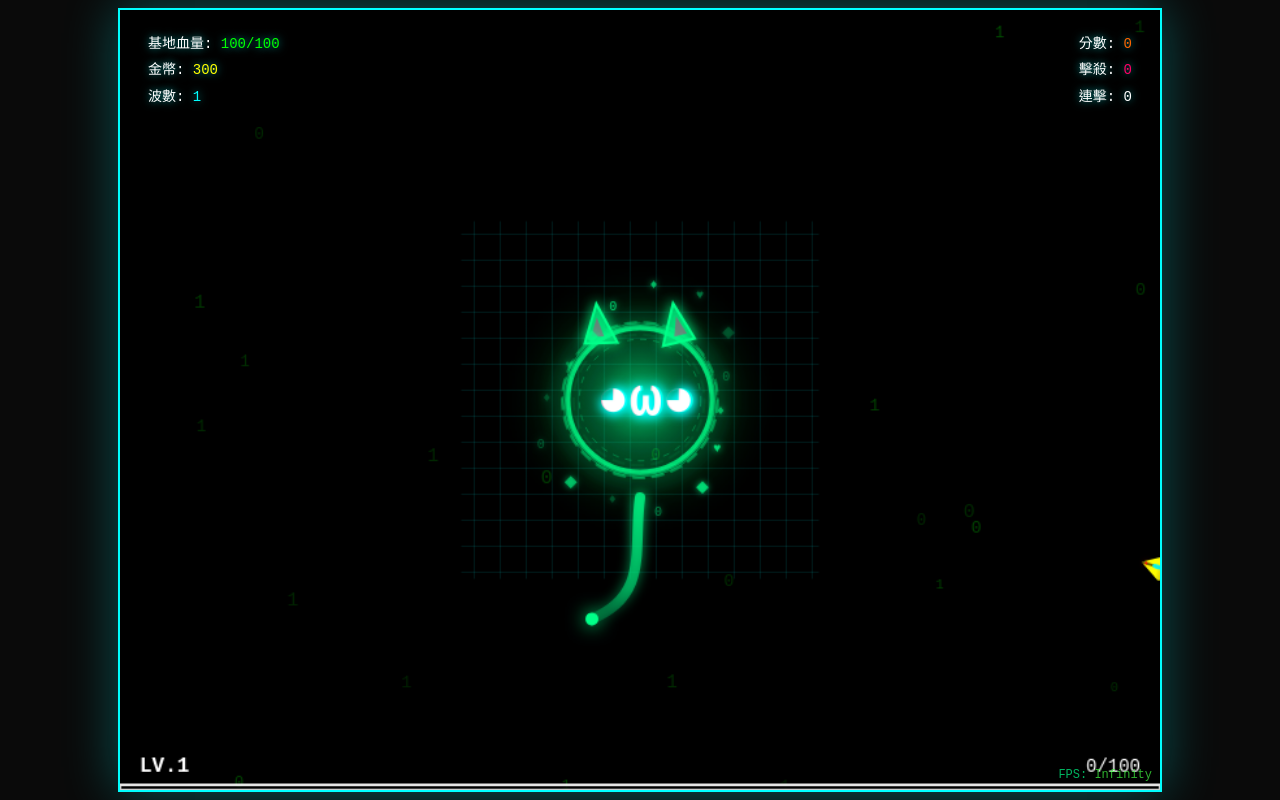
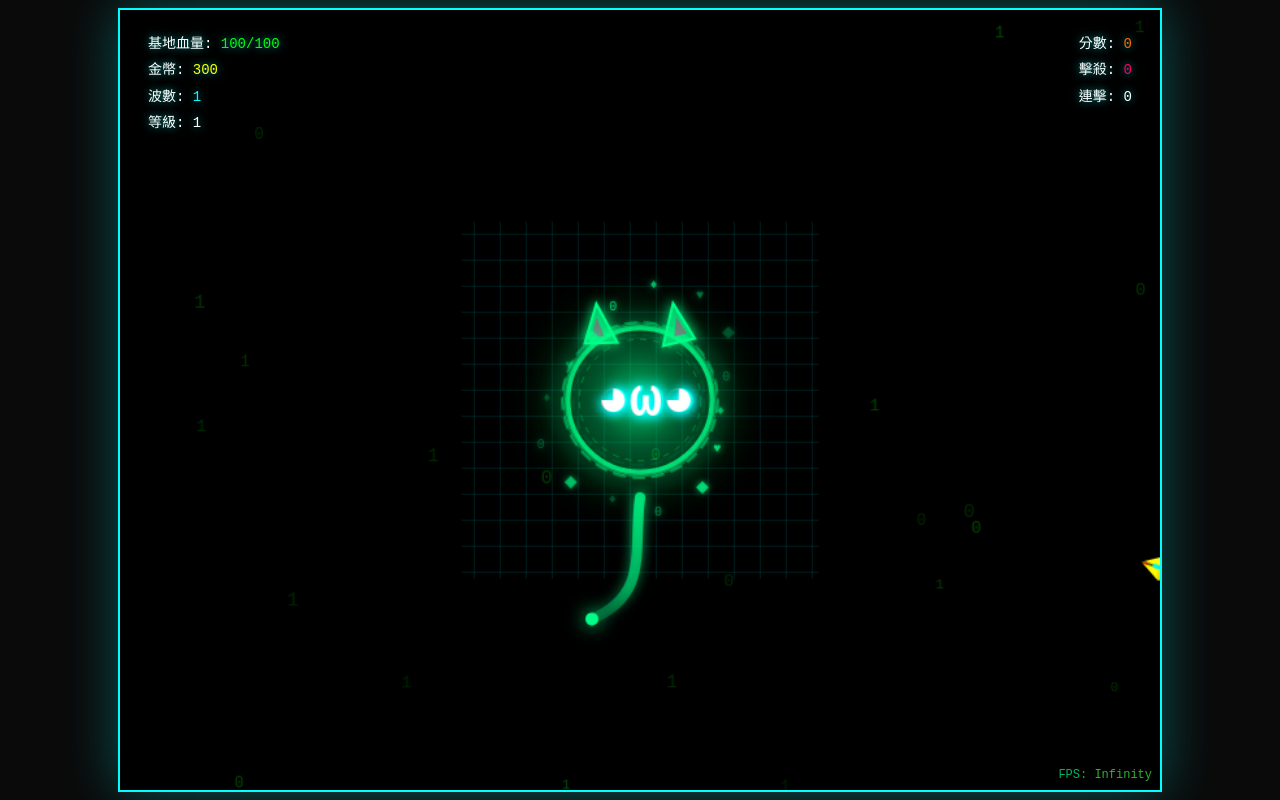
Before and after one commit to Chuanyin1202/cyberpunk-cat-defense, a plain HTML site: page index.html in a window 1280 px wide. Drawn offline with Linux system fonts and the light colour scheme; animation ran at ten frames a second.

Commit message:
改進經驗系統UI：將等級顯示移到波數下方
- 移除底部經驗條（解決手機顯示問題）
- 移除基地上方的等級指示器
- 在UI面板波數下方添加等級顯示
- 等級顏色會根據品質自動變化（白→青→洋紅→黃）
- 保留升級特效和經驗獲得動畫

```diff
--- a/index.html
+++ b/index.html
@@ -347,6 +347,7 @@
                     <div>基地血量: <span id="lives" style="color: #00ff00;">100</span></div>
                     <div>金幣: <span id="gold" style="color: #ffff00;">300</span></div>
                     <div>波數: <span id="wave" style="color: #00ffff;">1</span></div>
+                    <div>等級: <span id="level" style="color: #ff00ff;">1</span></div>
                 </div>
             </div>
 
--- a/js/game.js
+++ b/js/game.js
@@ -769,7 +769,8 @@ class CyberpunkCatDefense {
             wave: document.getElementById('wave'),
             score: document.getElementById('score'),
             kills: document.getElementById('kills'),
-            streak: document.getElementById('streak')
+            streak: document.getElementById('streak'),
+            level: document.getElementById('level')
         };
 
         if (elements.lives) {
@@ -792,6 +793,14 @@ class CyberpunkCatDefense {
         if (elements.wave) elements.wave.textContent = this.gameState.wave;
         if (elements.score) elements.score.textContent = this.gameState.score.toLocaleString();
         if (elements.kills) elements.kills.textContent = this.gameState.kills;
+
+        // 更新等級顯示
+        if (elements.level && this.upgradeSystem && this.upgradeSystem.experienceSystem) {
+            const level = this.upgradeSystem.experienceSystem.level;
+            const qualityColor = this.upgradeSystem.experienceSystem.getQualityColor();
+            elements.level.textContent = level;
+            elements.level.style.color = qualityColor;
+        }
 
         // 顯示彈幕系統的連擊數
         if (elements.streak) {
--- a/js/systems/experienceSystem.js
+++ b/js/systems/experienceSystem.js
@@ -139,84 +139,8 @@ class ExperienceSystem {
         }
     }
 
-    // 渲染極簡經驗值條（底部滿屏寬度）
+    // 渲染系統（移除底部經驗條）
     render(ctx) {
-        // 每幀都渲染，確保經驗條顯示
-
-        ctx.save();
-
-        // 檢查是否是手機版本
-        const isMobile = window.innerWidth <= 768;
-
-        // 使用遊戲配置的邏輯尺寸
-        const logicalHeight = GameConfig.CANVAS.HEIGHT;
-        const logicalWidth = GameConfig.CANVAS.WIDTH;
-
-        // 極簡底部經驗條
-        const barHeight = 4; // 固定高度
-        const barY = logicalHeight - barHeight; // 使用邏輯高度
-        const barWidth = logicalWidth; // 使用邏輯寬度
-
-        // 經驗值進度
-        const expProgress = this.experience / this.experienceToNextLevel;
-        const qualityColor = this.getQualityColor();
-
-        // 背景（更深的黑色背景）
-        ctx.fillStyle = 'rgba(0, 0, 0, 0.8)';
-        ctx.fillRect(0, barY, barWidth, barHeight);
-
-        // 經驗值條填充（確保可見）
-        if (expProgress > 0) {
-            // 先畫一個稍微亮一點的底層
-            ctx.fillStyle = this.adjustAlpha(qualityColor, 0.3);
-            ctx.fillRect(0, barY, barWidth * expProgress, barHeight);
-
-            // 再畫主要的填充
-            ctx.fillStyle = qualityColor;
-            ctx.shadowBlur = 8;
-            ctx.shadowColor = qualityColor;
-            ctx.fillRect(0, barY, barWidth * expProgress, barHeight);
-        }
-
-        // 整個經驗條的邊框（加粗）
-        ctx.strokeStyle = this.adjustAlpha(qualityColor, 0.8);
-        ctx.lineWidth = 2;
-        ctx.strokeRect(0, barY, barWidth, barHeight);
-
-        // 頂部細邊框
-        ctx.strokeStyle = 'rgba(255, 255, 255, 0.5)';
-        ctx.beginPath();
-        ctx.moveTo(0, barY);
-        ctx.lineTo(barWidth, barY);
-        ctx.stroke();
-
-        const fontSize = isMobile ? 20 : 16;
-        const expFontSize = isMobile ? 18 : 14;
-        const textY = barY - 10;
-
-        // 等級文字（左下角，確保在安全區域內）
-        ctx.font = `bold ${fontSize}px "Courier New", monospace`;
-        ctx.textAlign = 'left';
-        ctx.fillStyle = qualityColor;
-        ctx.shadowBlur = 10;
-        ctx.shadowColor = 'rgba(0, 0, 0, 1)';
-        ctx.fillText(`LV.${this.level}`, 15, textY);
-
-        // 經驗值數字（右下角，確保在安全區域內）
-        ctx.textAlign = 'right';
-        ctx.font = `${expFontSize}px "Courier New", monospace`;
-        ctx.fillStyle = '#ffffff';
-        ctx.shadowBlur = 8;
-        ctx.shadowColor = 'rgba(0, 0, 0, 1)';
-        ctx.fillText(
-            `${this.experience}/${this.experienceToNextLevel}`,
-            logicalWidth - 15, textY
-        );
-
-        // 渲染完成
-
-        ctx.restore();
-
         // 渲染升級特效
         if (this.levelUpEffect) {
             this.renderLevelUpEffect(ctx);
@@ -293,6 +217,7 @@ class ExperienceSystem {
 
         ctx.restore();
     }
+
 
     // 渲染經驗值獲得動畫
     renderExpGainAnimations(ctx) {
```
